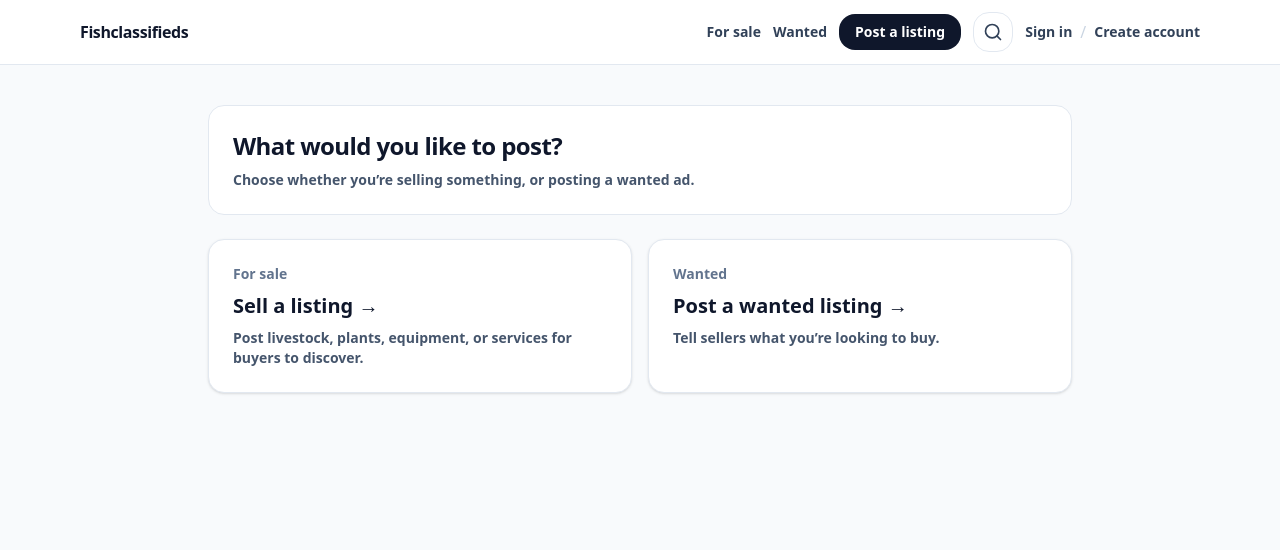
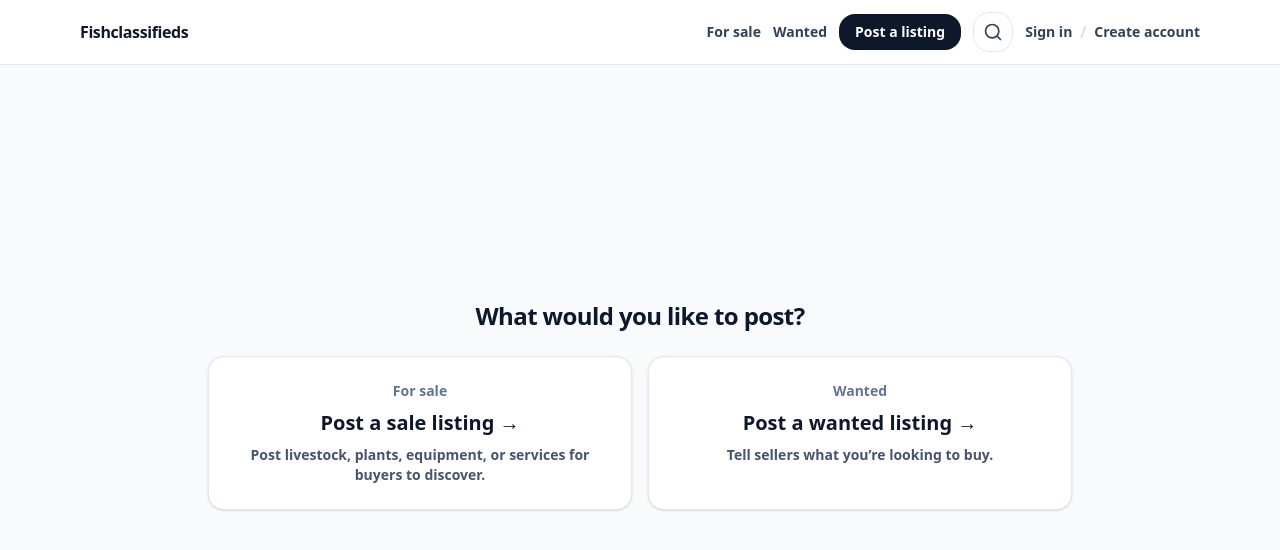
Before and after one commit to justadglue/Fishclassifieds, a React (Vite) app in the folder frontend/: page /post in a window 1280 px wide. Shown: the top 550 px of the page. Built offline with nearby package versions, Linux system fonts and the light colour scheme; no server answers.

Commit message:
Change "Create:' to "Post"

```diff
--- a/frontend/src/pages/EditListingPage.tsx
+++ b/frontend/src/pages/EditListingPage.tsx
@@ -498,7 +498,7 @@ function SaleEditForm() {
       <Header maxWidth="3xl" />
       <main className="mx-auto max-w-3xl px-4 py-6">
         <div className="flex items-center justify-between">
-          <h1 className="text-2xl font-extrabold text-slate-900">{relistMode ? "Relist listing" : "Edit listing"}</h1>
+          <h1 className="text-2xl font-extrabold text-slate-900">{relistMode ? "Relist sale listing" : "Edit sale listing"}</h1>
           {id && (
             <Link to={listingDetailPath("sale", id)} className="text-sm font-semibold text-slate-700 hover:text-slate-900">
               View
@@ -1246,7 +1246,7 @@ function WantedEditForm() {
       <Header maxWidth="6xl" />
       <main className="mx-auto max-w-3xl px-4 py-8">
         <div className="flex items-center justify-between">
-          <h1 className="text-2xl font-extrabold tracking-tight text-slate-900">{relistMode ? "Relist wanted" : "Edit wanted"}</h1>
+          <h1 className="text-2xl font-extrabold tracking-tight text-slate-900">{relistMode ? "Relist wanted listing" : "Edit wanted listing"}</h1>
           {id ? (
             <Link to={listingDetailPath("wanted", id)} className="text-sm font-semibold text-slate-700 hover:text-slate-900">
               View
@@ -1487,7 +1487,7 @@ function WantedEditForm() {
                 disabled={saving || !isOwner}
                 className="flex-1 rounded-2xl bg-slate-900 px-4 py-3 text-sm font-semibold text-white hover:bg-slate-800 disabled:opacity-60"
               >
-                {saving ? "Saving..." : "Update wanted"}
+                {saving ? "Saving..." : "Update listing"}
               </button>
               <button
                 type="button"
--- a/frontend/src/pages/HomePage.tsx
+++ b/frontend/src/pages/HomePage.tsx
@@ -353,7 +353,7 @@ export default function HomePage() {
               onClick={() => nav("/browse?type=sale")}
               className="group rounded-2xl border border-white/25 bg-white/15 p-4 text-left shadow-lg shadow-black/25 backdrop-blur transition hover:bg-white/20 focus:outline-none focus:ring-2 focus:ring-white/40"
             >
-              <div className="text-sm font-extrabold text-white">Explore listings →</div>
+              <div className="text-sm font-extrabold text-white">Explore sale listings →</div>
               <div className="mt-1 text-xs font-semibold text-white/75">Fish, plants, shrimp, equipment and more</div>
             </button>
 
@@ -362,7 +362,7 @@ export default function HomePage() {
               onClick={() => goRequireAuth("/post/sale")}
               className="group rounded-2xl border border-white/25 bg-white/15 p-4 text-left shadow-lg shadow-black/25 backdrop-blur transition hover:bg-white/20 focus:outline-none focus:ring-2 focus:ring-white/40"
             >
-              <div className="text-sm font-extrabold text-white">Create a listing →</div>
+              <div className="text-sm font-extrabold text-white">Post a sale listing →</div>
               <div className="mt-1 text-xs font-semibold text-white/75">Reach interested buyers</div>
             </button>
 
@@ -371,7 +371,7 @@ export default function HomePage() {
               onClick={() => nav("/browse?type=wanted")}
               className="group rounded-2xl border border-white/25 bg-white/15 p-4 text-left shadow-lg shadow-black/25 backdrop-blur transition hover:bg-white/20 focus:outline-none focus:ring-2 focus:ring-white/40"
             >
-              <div className="text-sm font-extrabold text-white">Browse wanted posts →</div>
+              <div className="text-sm font-extrabold text-white">Browse wanted listings →</div>
               <div className="mt-1 text-xs font-semibold text-white/75">See what buyers are looking for</div>
             </button>
 
@@ -380,7 +380,7 @@ export default function HomePage() {
               onClick={() => goRequireAuth("/post/wanted")}
               className="group rounded-2xl border border-white/25 bg-white/15 p-4 text-left shadow-lg shadow-black/25 backdrop-blur transition hover:bg-white/20 focus:outline-none focus:ring-2 focus:ring-white/40"
             >
-              <div className="text-sm font-extrabold text-white">Create a wanted post →</div>
+              <div className="text-sm font-extrabold text-white">Post a wanted listing →</div>
               <div className="mt-1 text-xs font-semibold text-white/75">Let sellers know what you need</div>
             </button>
           </div>
--- a/frontend/src/pages/PostChoosePage.tsx
+++ b/frontend/src/pages/PostChoosePage.tsx
@@ -21,23 +21,21 @@ export default function PostChoosePage() {
   })();
 
   return (
-    <div className="min-h-full bg-slate-50">
+    <div className="min-h-screen bg-slate-50 flex flex-col">
       <Header maxWidth="6xl" />
-      <main className="mx-auto max-w-4xl px-4 py-10">
-        <div className="rounded-2xl border border-slate-200 bg-white p-6">
-          <h1 className="text-2xl font-extrabold tracking-tight text-slate-900">What would you like to post?</h1>
-          <p className="mt-2 text-sm font-semibold text-slate-600">
-            Choose whether you’re selling something, or posting a wanted ad.
-          </p>
+      <main className="mx-auto grid w-full max-w-4xl flex-1 grid-rows-[1fr_auto_1fr] px-4 py-10">
+        {/* Heading sits above, but the *buttons* are what get vertically centered */}
+        <div className="flex items-end justify-center pb-6">
+          <h1 className="text-center text-2xl font-extrabold tracking-tight text-slate-900">What would you like to post?</h1>
         </div>
 
-        <div className="mt-6 grid gap-4 sm:grid-cols-2">
+        <div className="grid w-full gap-4 self-center sm:grid-cols-2">
           <Link
             to={saleHref}
-            className="group rounded-2xl border border-slate-200 bg-white p-6 shadow-sm transition hover:border-slate-300 hover:bg-slate-50"
+            className="group flex flex-col items-center rounded-2xl border border-slate-200 bg-white p-6 text-center shadow-sm transition hover:border-slate-300 hover:bg-slate-50"
           >
             <div className="text-sm font-bold text-slate-500">For sale</div>
-            <div className="mt-2 text-xl font-extrabold text-slate-900">Sell a listing →</div>
+            <div className="mt-2 text-xl font-extrabold text-slate-900">Post a sale listing →</div>
             <div className="mt-2 text-sm font-semibold text-slate-600">
               Post livestock, plants, equipment, or services for buyers to discover.
             </div>
@@ -45,7 +43,7 @@ export default function PostChoosePage() {
 
           <Link
             to={wantedHref}
-            className="group rounded-2xl border border-slate-200 bg-white p-6 shadow-sm transition hover:border-slate-300 hover:bg-slate-50"
+            className="group flex flex-col items-center rounded-2xl border border-slate-200 bg-white p-6 text-center shadow-sm transition hover:border-slate-300 hover:bg-slate-50"
           >
             <div className="text-sm font-bold text-slate-500">Wanted</div>
             <div className="mt-2 text-xl font-extrabold text-slate-900">Post a wanted listing →</div>
@@ -54,6 +52,7 @@ export default function PostChoosePage() {
             </div>
           </Link>
         </div>
+        <div />
       </main>
     </div>
   );
--- a/frontend/src/pages/PostListingPage.tsx
+++ b/frontend/src/pages/PostListingPage.tsx
@@ -264,7 +264,7 @@ function SalePostForm({ kind }: { kind: ListingKind }) {
     <div className="min-h-full">
       <Header maxWidth="3xl" />
       <main className="mx-auto max-w-3xl px-4 py-6">
-        <h1 className="text-2xl font-extrabold text-slate-900">Post a listing</h1>
+        <h1 className="text-2xl font-extrabold text-slate-900">Create a sale listing</h1>
         <div className="mt-1 text-sm text-slate-600">Add details, photos, and pricing to publish your listing.</div>
 
         <form onSubmit={onSubmit} noValidate className="mt-6 space-y-4 rounded-2xl border border-slate-200 bg-white p-5">
@@ -897,7 +897,7 @@ function WantedPostForm() {
     <div className="min-h-full">
       <Header maxWidth="6xl" />
       <main className="mx-auto max-w-3xl px-4 py-8">
-        <h1 className="text-2xl font-extrabold tracking-tight text-slate-900">Post a wanted listing</h1>
+        <h1 className="text-2xl font-extrabold tracking-tight text-slate-900">Create a wanted listing</h1>
         <p className="mt-1 text-sm text-slate-600">Add details, photos, and pricing to publish your listing.</p>
 
         {err && <div className="mt-4 rounded-2xl border border-red-200 bg-red-50 p-4 text-sm text-red-700">{err}</div>}
@@ -1231,7 +1231,7 @@ function WantedPostForm() {
               disabled={submitting}
               className="flex-1 rounded-2xl bg-slate-900 px-4 py-3 text-sm font-semibold text-white hover:bg-slate-800 disabled:opacity-60"
             >
-              {submitting ? "Posting..." : "Post wanted"}
+              {submitting ? "Posting..." : "Post listing"}
             </button>
 
             <Link to="/" className="rounded-2xl border border-slate-200 bg-white px-4 py-3 text-sm font-semibold text-slate-900 hover:bg-slate-50">
```
